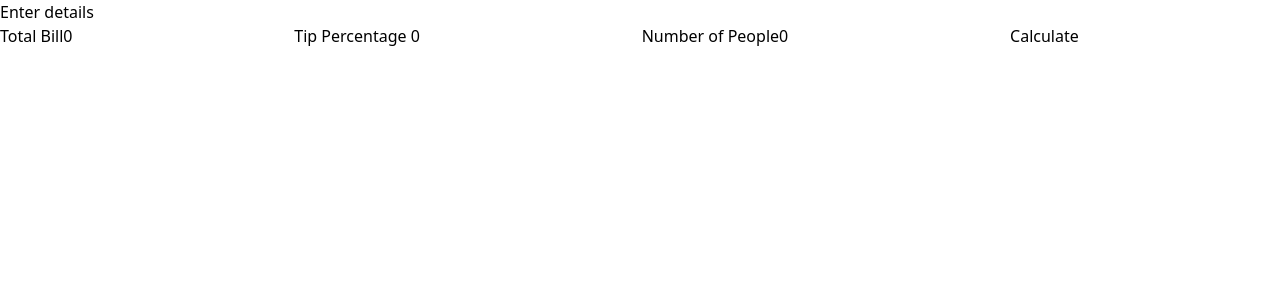
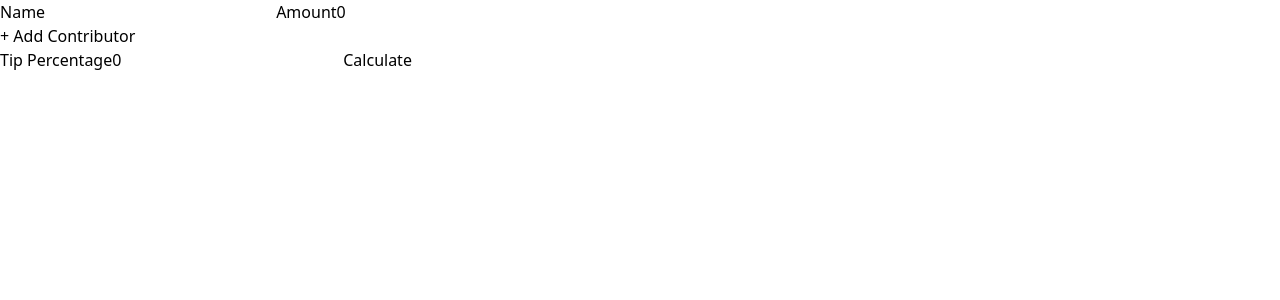
Before and after one commit to JoannaA21/fairtab, a React (Vite) app: page / in a window 1280 px wide. Shown: the top 300 px of the page. Built offline with nearby package versions, Linux system fonts and the light colour scheme.

Commit message:
Custom split form and logic code. Need cleaning up

```diff
--- a/src/App.jsx
+++ b/src/App.jsx
@@ -2,11 +2,13 @@ import { useState } from "react";
 import "./App.css";
 import BillInput from "./components/BillInput";
 import EqualSplit from "./components/EqualSplit";
+import CustomSplit from "./components/CustomSplit";
 
 function App() {
   return (
     <div>
-      <EqualSplit />
+      <CustomSplit />
+      {/* <EqualSplit /> */}
       {/* <BillInput /> */}
     </div>
   );
--- a/src/components/CustomSplit.jsx
+++ b/src/components/CustomSplit.jsx
@@ -1,7 +1,160 @@
-import React from "react";
+import React, { useState } from "react";
 
 const CustomSplit = () => {
-  return <div></div>;
+  const [bill, setBill] = useState({
+    totalBill: 0,
+    tipPercentage: 0,
+    contributors: [
+      {
+        name: "",
+        amount: 0,
+      },
+    ],
+  });
+
+  const [error, setError] = useState("");
+  const [breakdownSplit, setBreakdownSplit] = useState({});
+
+  const handleInputChange = (e, index) => {
+    const { name, value } = e.target;
+
+    if (name === "tipPercentage") {
+      setBill((prevBill) => ({
+        ...prevBill,
+        tipPercentage: parseFloat(value) || 0,
+      }));
+    } else if (name === "totalBill") {
+      setBill((prevBill) => ({
+        ...prevBill,
+        totalBill: parseFloat(value) || 0,
+      }));
+    } else {
+      const updatedContributors = [...bill.contributors];
+      updatedContributors[index][name] = value;
+      setBill((prevBill) => ({
+        ...prevBill,
+        contributors: updatedContributors,
+      }));
+    }
+  };
+
+  const handleNewContributor = () => {
+    setBill((prevBill) => ({
+      ...prevBill,
+      contributors: [...prevBill.contributors, { name: "", amount: 0 }],
+    }));
+  };
+
+  //   const handleSubmit = (e) => {
+  //     e.preventDefault();
+  //     const { tipPercentage, contributors } = bill;
+
+  //     if (tipPercentage < 0) {
+  //       setError("Tip Percentage cannot be negative.");
+  //     }
+  //     if (contributors.amount <= 0) {
+  //       setError("Amount must be greate than 0.");
+  //     }
+  //   };
+
+  // Handle form submission (calculating the split)
+  const handleSubmit = (e) => {
+    e.preventDefault();
+    // Logic for calculating the breakdown or handling any errors can be added here
+    const totalAmount = bill.contributors.reduce(
+      (acc, contributor) => acc + parseFloat(contributor.amount || 0),
+      0
+    );
+
+    if (totalAmount <= 0) {
+      setError("Total amount must be greater than 0.");
+      return;
+    }
+
+    // Calculate the breakdown per contributor based on the tip percentage
+    const tipAmount = (totalAmount * bill.tipPercentage) / 100;
+    const totalWithTip = totalAmount + tipAmount;
+
+    // Example: breakdown of the split (this is just an example logic)
+    const breakdown = bill.contributors.map((contributor) => {
+      const contributorShare =
+        (contributor.amount / totalAmount) * totalWithTip;
+      return {
+        name: contributor.name,
+        share: contributorShare.toFixed(2),
+      };
+    });
+
+    setBreakdownSplit(breakdown);
+    setError(""); // Clear any previous errors
+  };
+
+  return (
+    <div>
+      <form onSubmit={handleSubmit}>
+        <div>
+          <ul>
+            {bill.contributors.map((contributor, index) => (
+              <li key={index}>
+                <label>Name</label>
+                <input
+                  type="text"
+                  name="name"
+                  value={contributor.name}
+                  onChange={(e) => handleInputChange(e, index)}
+                />
+
+                <label>Amount</label>
+                <input
+                  type="number"
+                  name="amount"
+                  value={contributor.amount}
+                  onChange={(e) => handleInputChange(e, index)}
+                />
+              </li>
+            ))}
+          </ul>
+          <button type="button" onClick={handleNewContributor}>
+            + Add Contributor
+          </button>
+        </div>
+
+        {/* <label>Bill</label>
+        <input
+          type="number"
+          name="totalBill"
+          value={bill.totalBill}
+          onChange={handleInputChange}
+        /> */}
+        <label>Tip Percentage</label>
+        <input
+          type="number"
+          name="tipPercentage"
+          value={bill.tipPercentage}
+          onChange={handleInputChange}
+        />
+
+        <button type="submit">Calculate</button>
+      </form>
+
+      {/* Display error if any */}
+      {error && <p className="error">{error}</p>}
+
+      {/* Display the breakdown of the split if available */}
+      {breakdownSplit.length > 0 && (
+        <div>
+          <h2>Breakdown:</h2>
+          <ul>
+            {breakdownSplit.map((contributor, index) => (
+              <li key={index}>
+                {contributor.name}: ${contributor.share}
+              </li>
+            ))}
+          </ul>
+        </div>
+      )}
+    </div>
+  );
 };
 
 export default CustomSplit;
```
